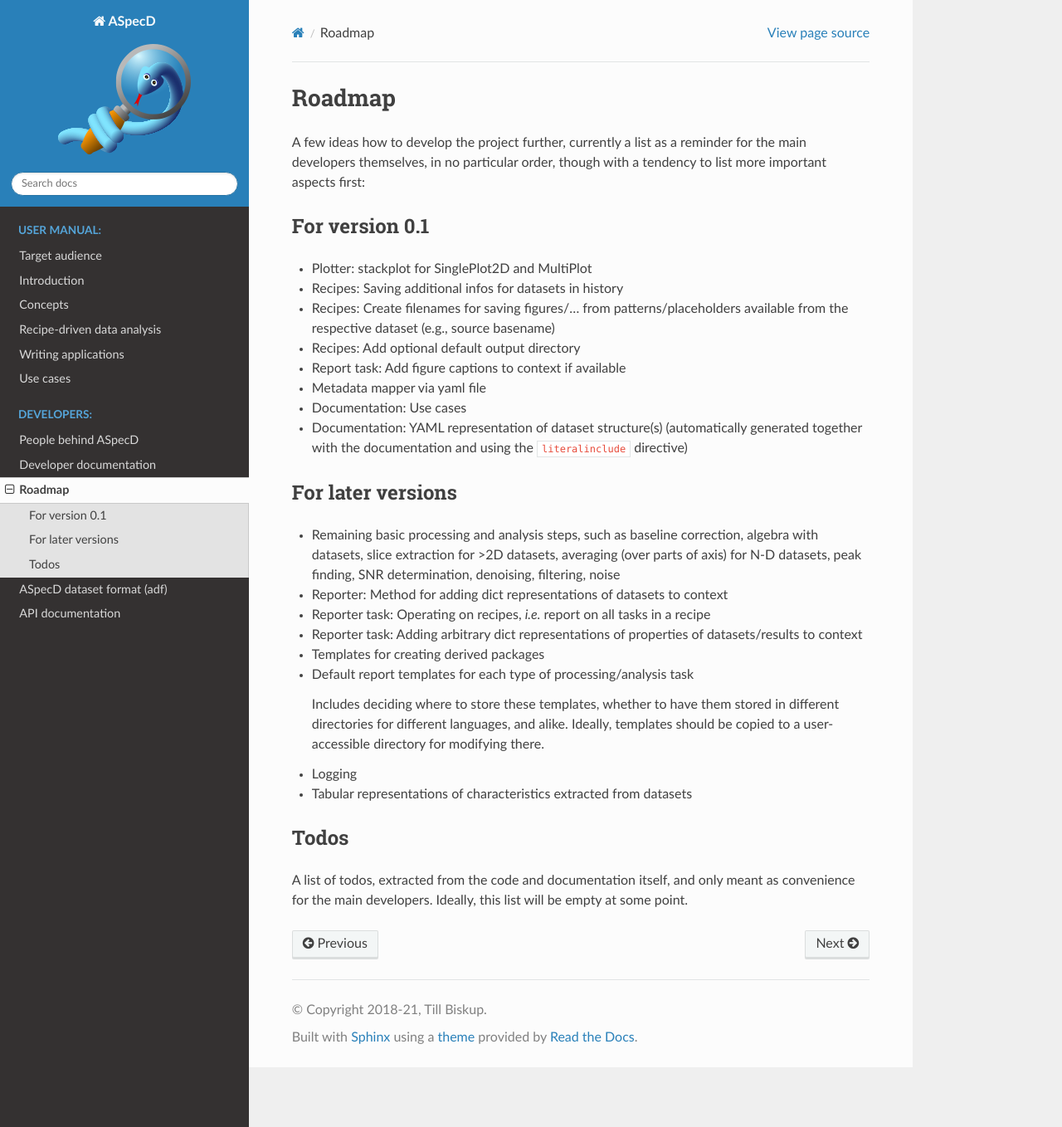
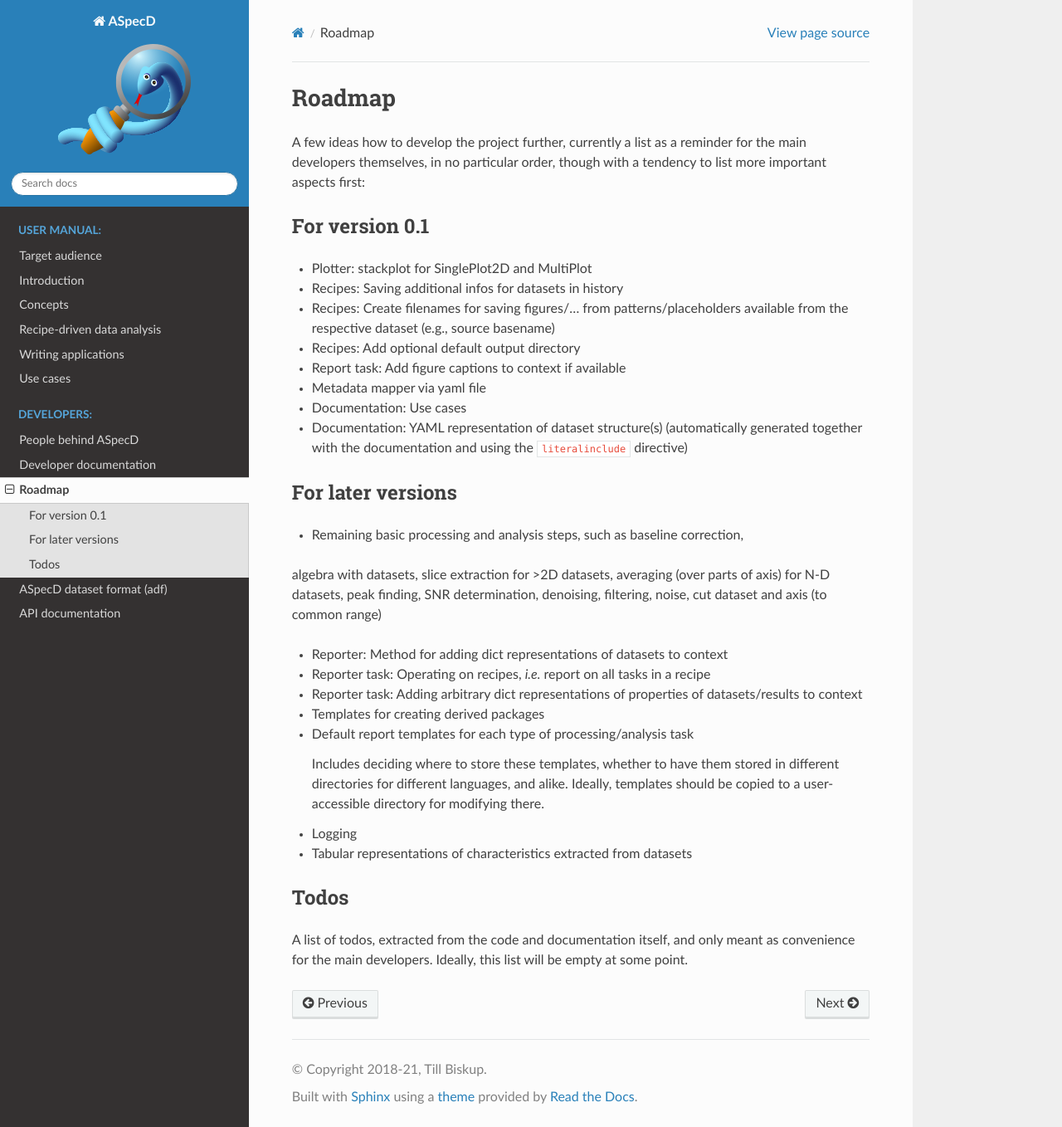
Before and after one commit to tillbiskup/aspecd, a Sphinx documentation site: the page built from docs/roadmap.rst, in a window 1280 px wide and 1358 px high. Shown: the whole window at 83% size. Built offline with Sphinx 7.4.7 and the Read the Docs theme 2.0.0, drawn with Linux system fonts in a browser that asks for light colours.

Commit message:
Update roadmap

```diff
--- a/docs/roadmap.rst
+++ b/docs/roadmap.rst
@@ -28,7 +28,10 @@ For version 0.1
 For later versions
 ==================
 
-* Remaining basic processing and analysis steps, such as baseline correction, algebra with datasets, slice extraction for >2D datasets, averaging (over parts of axis) for N-D datasets, peak finding, SNR determination, denoising, filtering, noise
+* Remaining basic processing and analysis steps, such as baseline correction,
+algebra with datasets, slice extraction for >2D datasets, averaging (over
+parts of axis) for N-D datasets, peak finding, SNR determination, denoising,
+filtering, noise, cut dataset and axis (to common range)
 
 * Reporter: Method for adding dict representations of datasets to context
 
```
